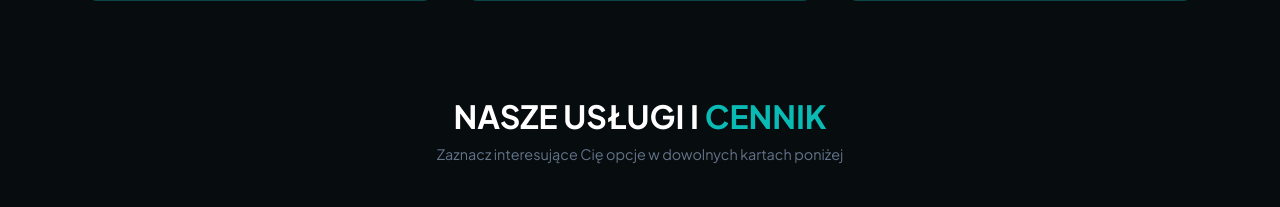
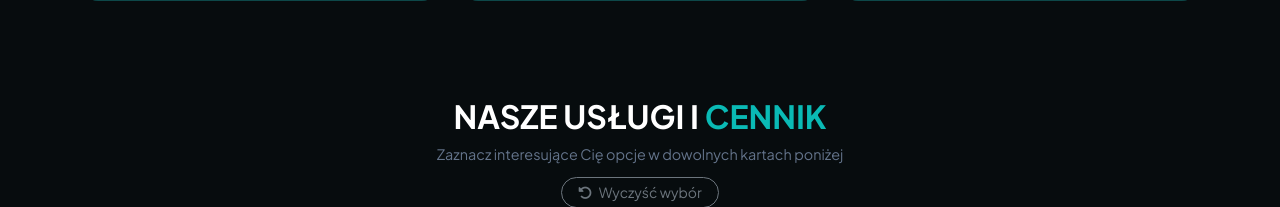
Before and after one commit to faqbotby/neroxstudio, a Flask app: page / in a window 1280 px wide. Shown: the part 935-1142 px from the top of the page. Run offline with Flask 3, Linux system fonts and the light colour scheme; some libraries are stand-ins or nearby versions.

Commit message:
Update index.html

```diff
--- a/templates/index.html
+++ b/templates/index.html
@@ -683,9 +683,9 @@ section {
     scroll-margin-top: 40px; /* Высота вашей шапки + небольшой запас */
 }
 </style>
-   <link rel="icon" type="image/png" href="{{ url_for('static', filename='images/favicon.png') }}?v=99">
-<link rel="apple-touch-icon" href="{{ url_for('static', filename='images/favicon.png') }}?v=99">
-<link rel="shortcut icon" href="{{ url_for('static', filename='images/favicon.png') }}?v=99">
+    <link rel="icon" type="image/png" href="{{ url_for('static', filename='images/nerox-removebg-preview.png') }}?v=99">
+<link rel="apple-touch-icon" href="{{ url_for('static', filename='images/nerox-removebg-preview.png') }}?v=99">
+<link rel="shortcut icon" href="{{ url_for('static', filename='images/nerox-removebg-preview.png') }}?v=99">
 </head>
 <body>
 
@@ -696,7 +696,7 @@ section {
     <nav class="navbar navbar-expand-lg navbar-dark fixed-top glass-navbar shadow-sm">
 <div class="container">
 <a class="navbar-brand d-flex align-items-center" href="#">
-    <i class="fa-solid fa-car-side text-tiffany me-2"></i>NEROX <span>STUDIO</span>
+<img src="/static/images/nerox-removebg-preview.png" alt="NEROX" style="height: 38px; width: auto;" class="d-inline-block me-2">NEROX<span>STUDIO</span>
 </a>
 
             <button class="navbar-toggler" type="button" data-bs-toggle="collapse" data-bs-target="#navbarNav" aria-controls="navbarNav" aria-expanded="false" aria-label="Toggle navigation">
@@ -779,7 +779,12 @@ section {
     <section id="services" class="container py-5">
     <div class="text-center mb-4">
         <h2 class="text-uppercase fw-bold text-white">Nasze Usługi i <span class="text-tiffany">Cennik</span></h2>
-            <p style="color: #64748b; font-size: 0.9rem;">Zaznacz interesujące Cię opcje w dowolnych kartach poniżej</p>
+        <p style="color: #64748b; font-size: 0.9rem;" class="mb-2">Zaznacz interesujące Cię opcje w dowolnych kartach poniżej</p>
+
+        <!-- Кнопка сброса всех выбранных чекбоксов -->
+        <button type="button" class="btn btn-outline-secondary btn-sm rounded-pill px-3 mt-1" onclick="resetAllServices()">
+            <i class="fa-solid fa-rotate-left me-1"></i> Wyczyść wybór
+        </button>
     </div>
 
     <div class="services-carousel-container px-lg-4">
@@ -1253,6 +1258,17 @@ section {
                 closeBooking();
             }
         }
+        function resetAllServices() {
+    // Находим и снимаем все галочки в секции услуг
+    document.querySelectorAll('#services input[type="checkbox"]').forEach(checkbox => {
+        checkbox.checked = false;
+    });
+
+    // Пересчитываем итоговую сумму
+    if (typeof updateGlobalSelection === 'function') {
+        updateGlobalSelection();
+    }
+}
     </script>
 </body>
 </html>
```
Lines whose indentation alone changed are shown as unchanged.
